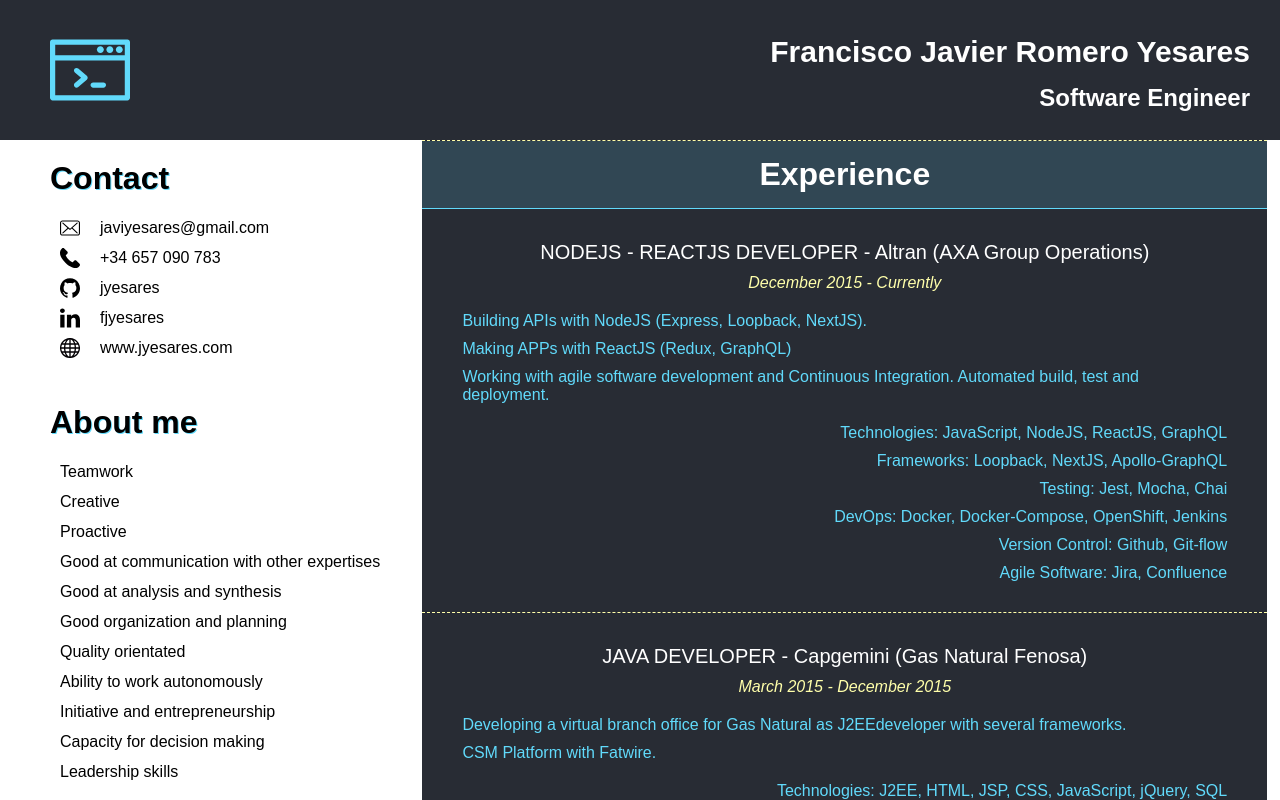
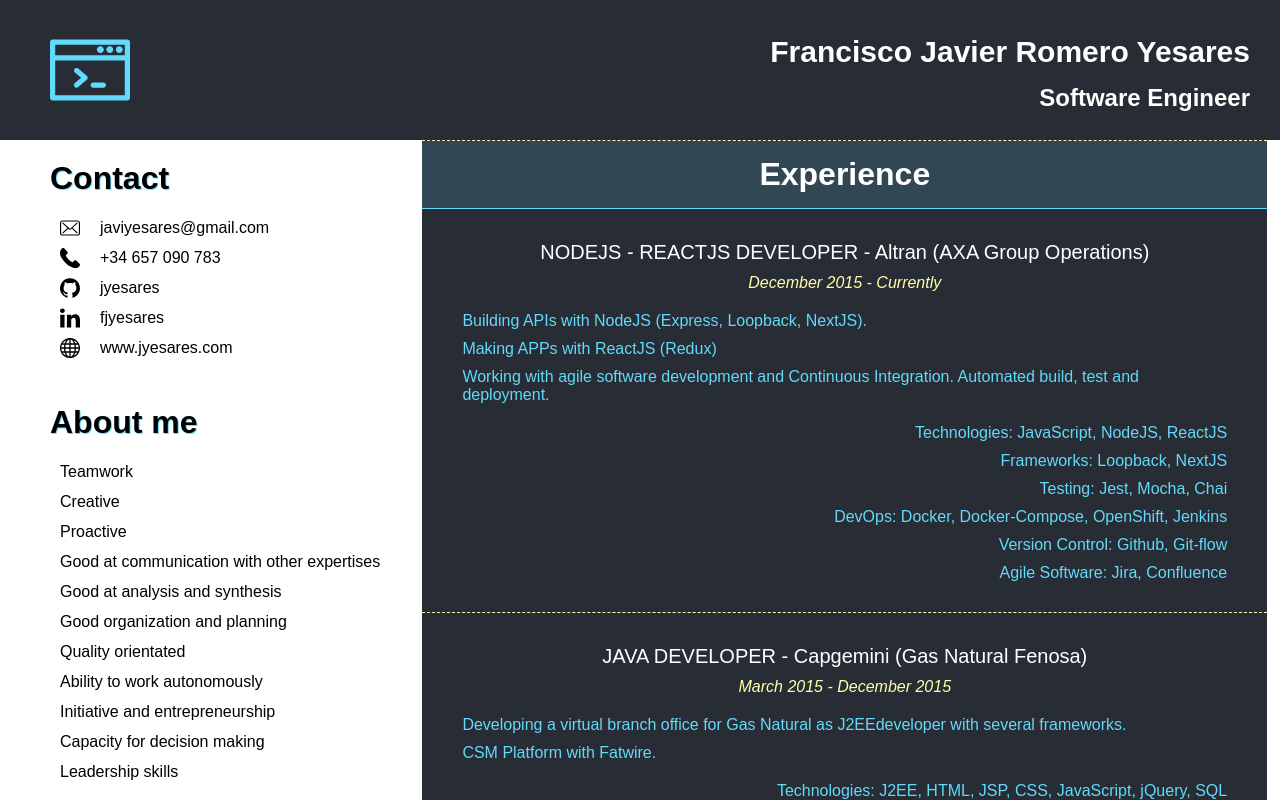
Before and after one commit to jyesares/cv, a React (Create React App) app: page / in a window 1280 px wide. Shown: the top 800 px of the page. Built offline with nearby package versions, Linux system fonts and the light colour scheme.

Commit message:
Update index.js

```diff
--- a/src/data/index.js
+++ b/src/data/index.js
@@ -81,12 +81,12 @@ export default {
         date: "December 2015 - Currently",
         description: [
           "Building APIs with NodeJS (Express, Loopback, NextJS).",
-          "Making APPs with ReactJS (Redux, GraphQL)",
+          "Making APPs with ReactJS (Redux)",
           "Working with agile software development and Continuous Integration. Automated build, test and deployment."
         ],
         techs: [
-          "Technologies: JavaScript, NodeJS, ReactJS, GraphQL",
-          "Frameworks: Loopback, NextJS, Apollo-GraphQL",
+          "Technologies: JavaScript, NodeJS, ReactJS",
+          "Frameworks: Loopback, NextJS",
           "Testing: Jest, Mocha, Chai",
           "DevOps: Docker, Docker-Compose, OpenShift, Jenkins",
           "Version Control: Github, Git-flow",
```
